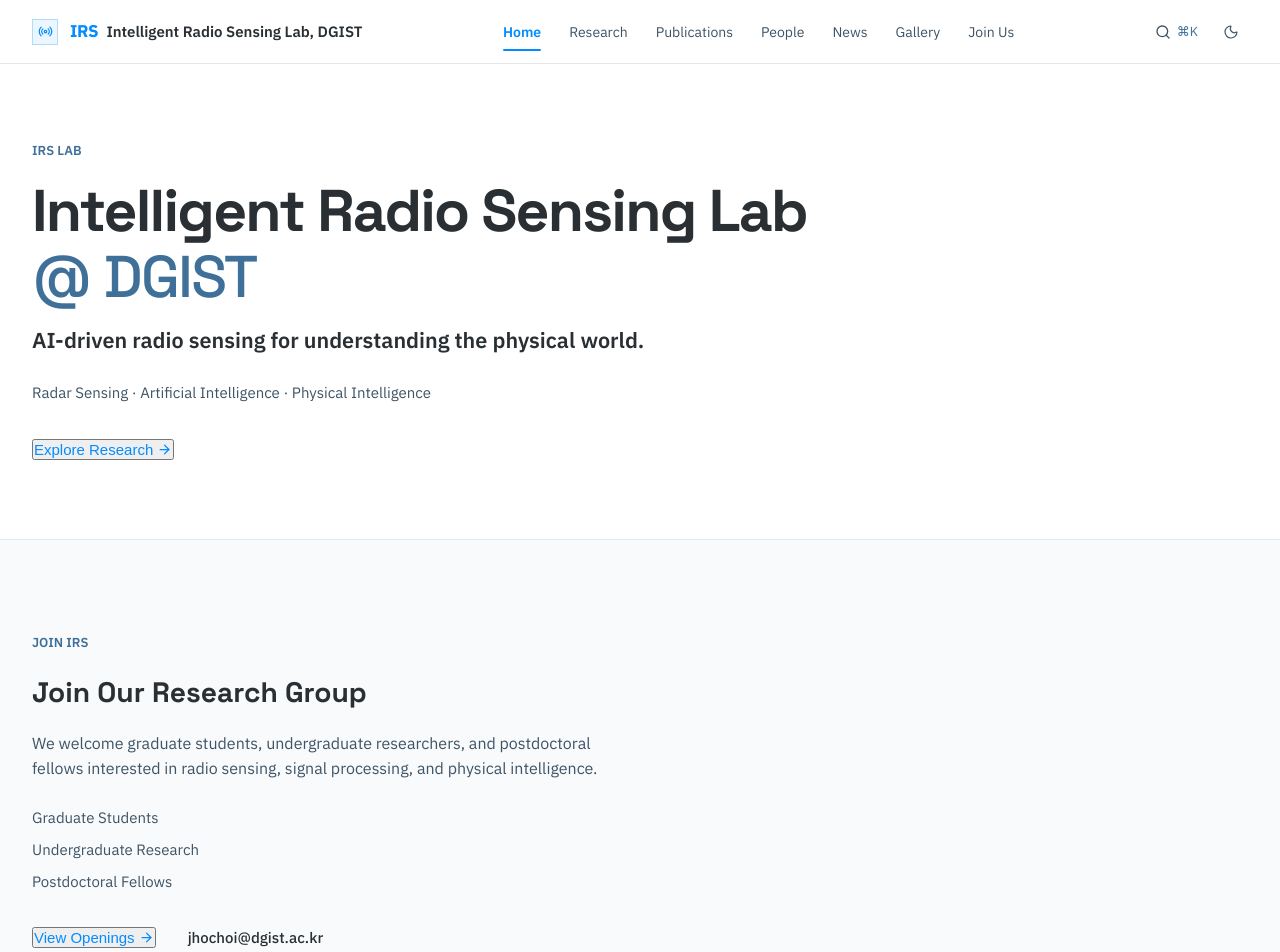
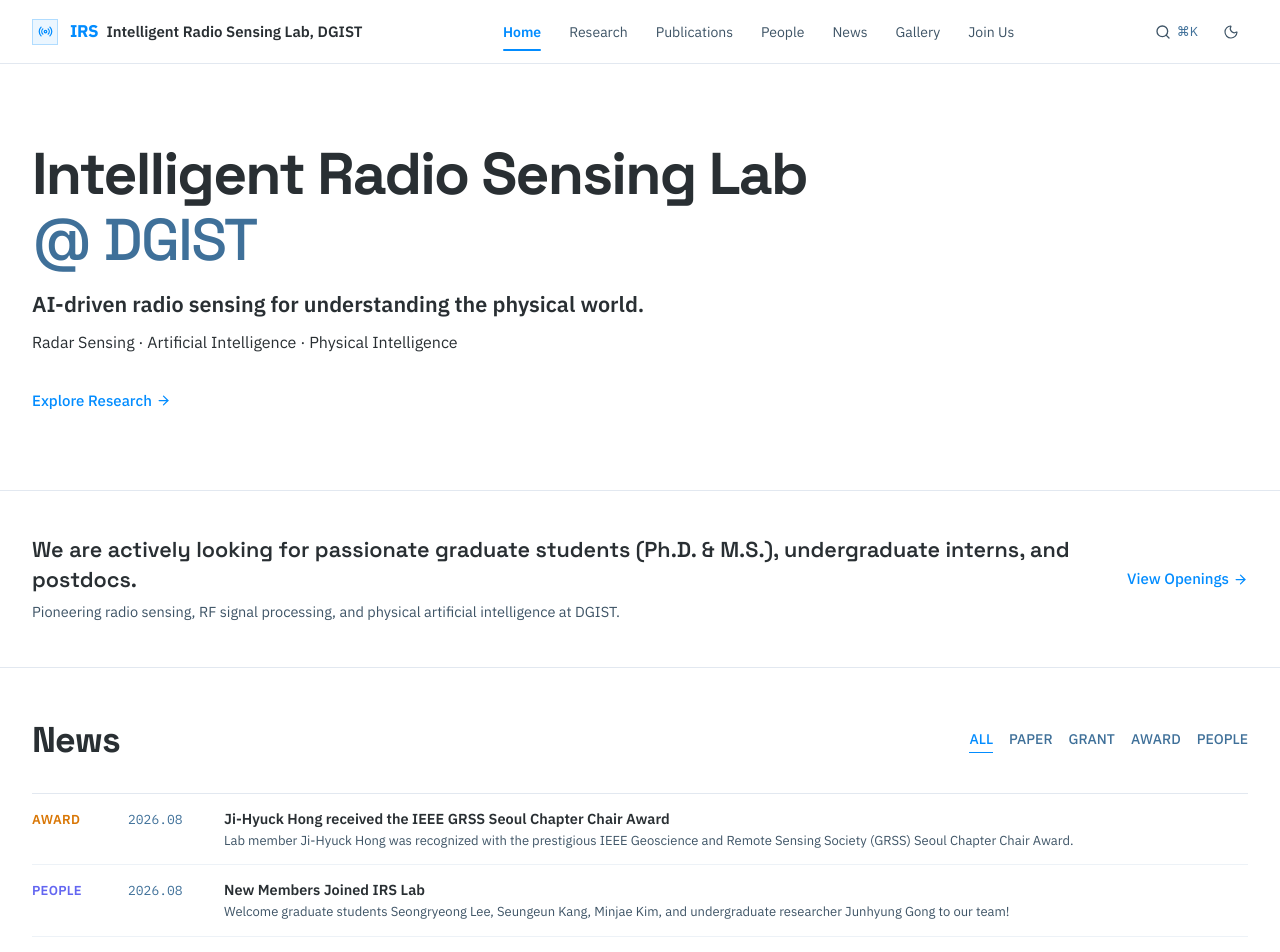
Before and after one commit to DGIST-IRSLab/DGIST-IRSLab.github.io, a React (Vite) app: page / in a window 1280 px wide. Shown: the top 952 px of the page. Built offline with nearby package versions, Linux system fonts and the light colour scheme.

Commit message:
fix(layout): refine horizontal alignments, admissions banner, and typography

```diff
--- a/src/components/common/SectionHeader.tsx
+++ b/src/components/common/SectionHeader.tsx
@@ -31,17 +31,15 @@
       <div
         style={{
           display: 'flex',
-          alignItems: 'flex-end',
+          alignItems: 'baseline',
           justifyContent: 'space-between',
           flexWrap: 'wrap',
           gap: 'var(--space-sm)',
         }}
       >
-        <div>
-          <h2 className="h2-title">
-            {title}
-          </h2>
-        </div>
+        <h2 className="h2-title">
+          {title}
+        </h2>
 
         {actionText && onActionClick && (
           <button
--- a/src/components/publications/PublicationItem.tsx
+++ b/src/components/publications/PublicationItem.tsx
@@ -84,7 +84,7 @@
         style={{
           display: 'flex',
           alignItems: 'center',
-          gap: 'var(--space-sm)',
+          gap: '6px',
           flexWrap: 'wrap',
           marginTop: '4px',
         }}
--- a/src/components/research/ResearchProjectItem.tsx
+++ b/src/components/research/ResearchProjectItem.tsx
@@ -23,7 +23,7 @@
         style={{
           display: 'flex',
           alignItems: 'center',
-          gap: 'var(--space-sm)',
+          gap: '6px',
           flexWrap: 'wrap',
         }}
       >
--- a/src/pages/HomePage.tsx
+++ b/src/pages/HomePage.tsx
@@ -1,6 +1,5 @@
 import React, { useState } from 'react';
-import { ArrowRight, Calendar } from 'lucide-react';
-import { labInfo } from '../data/labInfo';
+import { ArrowRight } from 'lucide-react';
 import { newsItems } from '../data/news';
 import type { Publication } from '../types';
 
@@ -42,10 +41,6 @@
           ==================================================================== */}
       <section className="hero-section">
         <div className="container hero-container">
-          <div style={{ marginBottom: 'var(--space-md)', fontSize: '13px', fontWeight: 600, color: 'var(--color-text-muted)' }}>
-            IRS LAB
-          </div>
-
           <h1 className="hero-title">
             Intelligent Radio Sensing Lab
             <br />
@@ -56,7 +51,7 @@
             AI-driven radio sensing for understanding the physical world.
           </p>
 
-          <div style={{ marginTop: 'var(--space-lg)', color: 'var(--color-text-secondary)', fontSize: '15px' }}>
+          <div className="hero-descriptors">
             Radar Sensing · Artificial Intelligence · Physical Intelligence
           </div>
 
@@ -78,27 +73,19 @@
       </section>
 
       {/* ====================================================================
-          2. RECRUITMENT CALLOUT (Clean, Direct, No Marketing Eyebrows)
+          2. RECRUITMENT CALLOUT (Clean horizontal editorial bar)
           ==================================================================== */}
       <section className="admissions-section">
-        <div className="container">
-          <div style={{ maxWidth: '800px', padding: 'var(--space-2xl) 0' }}>
-            <div style={{ marginBottom: 'var(--space-md)', fontSize: '13px', fontWeight: 600, color: 'var(--color-text-muted)' }}>
-              JOIN IRS
+        <div className="container admissions-bar">
+          <div className="admissions-text-wrap">
+            <h3 className="admissions-title">
+              We are actively looking for passionate graduate students (Ph.D. &amp; M.S.), undergraduate interns, and postdocs.
+            </h3>
+            <p className="admissions-subtext">
+              Pioneering radio sensing, RF signal processing, and physical artificial intelligence at DGIST.
+            </p>
           </div>
-            <h2 style={{ fontSize: 'var(--text-h2)', marginBottom: 'var(--space-md)', fontFamily: 'var(--font-display)' }}>
-              Join Our Research Group
-            </h2>
-            <p style={{ fontSize: '16px', color: 'var(--color-text-secondary)', marginBottom: 'var(--space-lg)', maxWidth: '600px' }}>
-              We welcome graduate students, undergraduate researchers, and postdoctoral fellows interested in radio sensing, signal processing, and physical intelligence.
-            </p>
-            <div style={{ display: 'flex', flexDirection: 'column', gap: 'var(--space-xs)', color: 'var(--color-text-secondary)', marginBottom: 'var(--space-xl)', fontSize: '15px' }}>
-              <div>Graduate Students</div>
-              <div>Undergraduate Research</div>
-              <div>Postdoctoral Fellows</div>
-            </div>
-
-            <div style={{ display: 'flex', gap: 'var(--space-xl)', alignItems: 'center' }}>
+          <div className="admissions-action-wrap">
             <button
               type="button"
               onClick={() => {
@@ -106,15 +93,11 @@
                 window.scrollTo({ top: 0, behavior: 'smooth' });
               }}
               className="link-subtle"
-                style={{ fontSize: '15px' }}
+              style={{ fontSize: '15px', whiteSpace: 'nowrap' }}
             >
               <span>View Openings</span>
               <ArrowRight size={15} />
             </button>
-              <a href={`mailto:${labInfo.email}`} className="link-subtle" style={{ fontSize: '15px', color: 'var(--color-text-primary)' }}>
-                {labInfo.email}
-              </a>
-            </div>
           </div>
         </div>
       </section>
@@ -126,9 +109,7 @@
         <div className="container">
           {/* Section Header */}
           <div className="news-section-header">
-            <div>
             <h2 className="news-heading">News</h2>
-            </div>
 
             {/* Category Filter Pills */}
             <div className="news-filter-pills">
@@ -149,17 +130,16 @@
           <div className="news-stream-container">
             {filteredNews.map((item) => (
               <div key={item.id} className="news-item-row">
-                {/* Date */}
-                <div className="news-item-date">
-                  <Calendar size={13} className="news-date-icon" />
-                  <span>{item.date}</span>
-                </div>
-
-                {/* Category Badge */}
+                {/* Category */}
                 <div className="news-item-cat">
                   <span className={`news-cat-pill ${getCategoryClass(item.category)}`}>
                     {item.category}
                   </span>
+                </div>
+
+                {/* Date */}
+                <div className="news-item-date">
+                  <span>{item.date}</span>
                 </div>
 
                 {/* Content */}
@@ -289,70 +269,38 @@
           gap: 12px;
         }
 
-        /* Admissions Section */
+        /* Admissions Section (Clean horizontal bar) */
         .admissions-section {
-          padding-top: clamp(2rem, 3.5vw, 3rem);
-          padding-bottom: clamp(2rem, 3.5vw, 3rem);
-          background-color: var(--color-bg-secondary);
+          padding-top: clamp(2rem, 3.5vw, 2.75rem);
+          padding-bottom: clamp(2rem, 3.5vw, 2.75rem);
+          background-color: var(--color-bg);
           border-bottom: 1px solid var(--color-border);
         }
 
-        .admissions-card {
+        .admissions-bar {
           display: flex;
           align-items: center;
           justify-content: space-between;
           gap: var(--space-xl);
-          background-color: var(--color-surface);
-          border: 1px solid var(--color-border);
-          border-left: 4px solid var(--color-accent);
-          border-radius: var(--radius-sm);
-          padding: clamp(1.5rem, 3vw, 2.2rem);
-        }
-
-        .admissions-content {
-          max-width: 820px;
         }
 
         .admissions-title {
           font-family: var(--font-heading);
-          font-size: clamp(1.25rem, 2vw, 1.55rem);
-          font-weight: 700;
+          font-size: clamp(1.1rem, 1.8vw, 1.35rem);
+          font-weight: 600;
           color: var(--color-text-primary);
-          margin: 0 0 8px 0;
-          line-height: 1.3;
+          line-height: 1.4;
+          margin-bottom: 6px;
         }
 
-        .admissions-desc {
+        .admissions-subtext {
           font-size: 14.5px;
-          line-height: 1.6;
           color: var(--color-text-secondary);
-          margin: 0 0 6px 0;
+          line-height: 1.5;
         }
 
-        .admissions-kr {
-          font-size: 13px;
-          line-height: 1.5;
-          color: var(--color-text-muted);
-        }
-
-        .admissions-actions {
-          display: flex;
-          flex-direction: column;
-          align-items: stretch;
-          gap: 10px;
+        .admissions-action-wrap {
           flex-shrink: 0;
-        }
-
-        .admissions-primary-btn {
-          white-space: nowrap;
-          padding: 10px 18px;
-          font-size: 13.5px;
-          justify-content: center;
-        }
-
-        .admissions-email-link {
-          font-size: 13px;
-          justify-content: center;
         }
 
         /* News Section */
@@ -413,39 +361,28 @@
           display: flex;
           flex-direction: column;
           border-top: 1px solid var(--color-border);
-          border-bottom: 1px solid var(--color-border);
-          background-color: var(--color-surface);
         }
 
         .news-item-row {
           display: grid;
-          grid-template-columns: 100px 95px 1fr;
+          grid-template-columns: 80px 80px 1fr;
           align-items: baseline;
-          padding: 14px 12px;
+          padding: 14px 0;
           border-bottom: 1px solid var(--color-border-subtle);
           gap: var(--space-md);
           transition: background-color var(--transition-fast);
         }
 
         .news-item-row:last-child {
-          border-bottom: none;
-        }
-
-        .news-item-row:hover {
-          background-color: var(--color-bg-secondary);
+          border-bottom: 1px solid var(--color-border);
         }
 
         .news-item-date {
           display: inline-flex;
-          align-items: center;
-          gap: 6px;
+          align-items: baseline;
           font-family: var(--font-mono);
           font-size: 13px;
           color: var(--color-text-muted);
-        }
-
-        .news-date-icon {
-          color: var(--color-text-dim);
         }
 
         .news-item-cat {
@@ -457,7 +394,8 @@
           align-items: center;
           font-family: var(--font-sans);
           font-size: 13px;
-          font-weight: 500;
+          font-weight: 600;
+          letter-spacing: 0.02em;
         }
 
         .cat-badge-paper {
@@ -486,13 +424,10 @@
 
         [data-theme='dark'] .cat-badge-people {
           color: #818cf8;
-          background-color: rgba(129, 140, 248, 0.12);
         }
 
         .cat-badge-talk {
-          background-color: rgba(139, 92, 246, 0.1);
           color: #8b5cf6;
-          border: 1px solid rgba(139, 92, 246, 0.25);
         }
 
         [data-theme='dark'] .cat-badge-talk {
@@ -500,9 +435,7 @@
         }
 
         .cat-badge-default {
-          background-color: var(--color-bg-tertiary);
-          color: var(--color-text-secondary);
-          border: 1px solid var(--color-border);
+          color: var(--color-text-muted);
         }
 
         .news-item-content {
@@ -532,15 +465,13 @@
 
         /* Responsive Breakpoints */
         @media (max-width: 860px) {
-          .admissions-card {
+          .admissions-bar {
             flex-direction: column;
             align-items: flex-start;
-          }
-          .admissions-actions {
-            width: 100%;
+            gap: var(--space-md);
           }
           .news-item-row {
-            grid-template-columns: 85px 85px 1fr;
+            grid-template-columns: 75px 75px 1fr;
             gap: var(--space-sm);
           }
         }
@@ -550,8 +481,8 @@
             display: flex;
             flex-direction: column;
             align-items: flex-start;
-            gap: 6px;
-            padding: 12px 8px;
+            gap: 4px;
+            padding: 12px 0;
           }
         }
       `}</style>
--- a/src/styles/index.css
+++ b/src/styles/index.css
@@ -83,6 +83,7 @@
    ========================================================================== */
 
 .display-title {
+  font-family: var(--font-heading);
   font-size: var(--text-display);
   font-weight: 600;
   line-height: 1.1;
@@ -91,6 +92,7 @@
 }
 
 .h1-title {
+  font-family: var(--font-heading);
   font-size: var(--text-h1);
   font-weight: 600;
   line-height: 1.2;
@@ -99,6 +101,7 @@
 }
 
 .h2-title {
+  font-family: var(--font-heading);
   font-size: var(--text-h2);
   font-weight: 600;
   line-height: 1.25;
@@ -107,6 +110,7 @@
 }
 
 .h3-title {
+  font-family: var(--font-heading);
   font-size: var(--text-h3);
   font-weight: 500;
   line-height: 1.35;
@@ -236,6 +240,12 @@
   font-weight: 500;
   color: var(--color-accent);
   text-decoration: none;
+  background: none;
+  border: none;
+  padding: 0;
+  cursor: pointer;
+  font-family: inherit;
+  line-height: inherit;
   transition: color var(--transition-fast), transform var(--transition-fast);
 }
 
```
Lines whose indentation alone changed are shown as unchanged.
